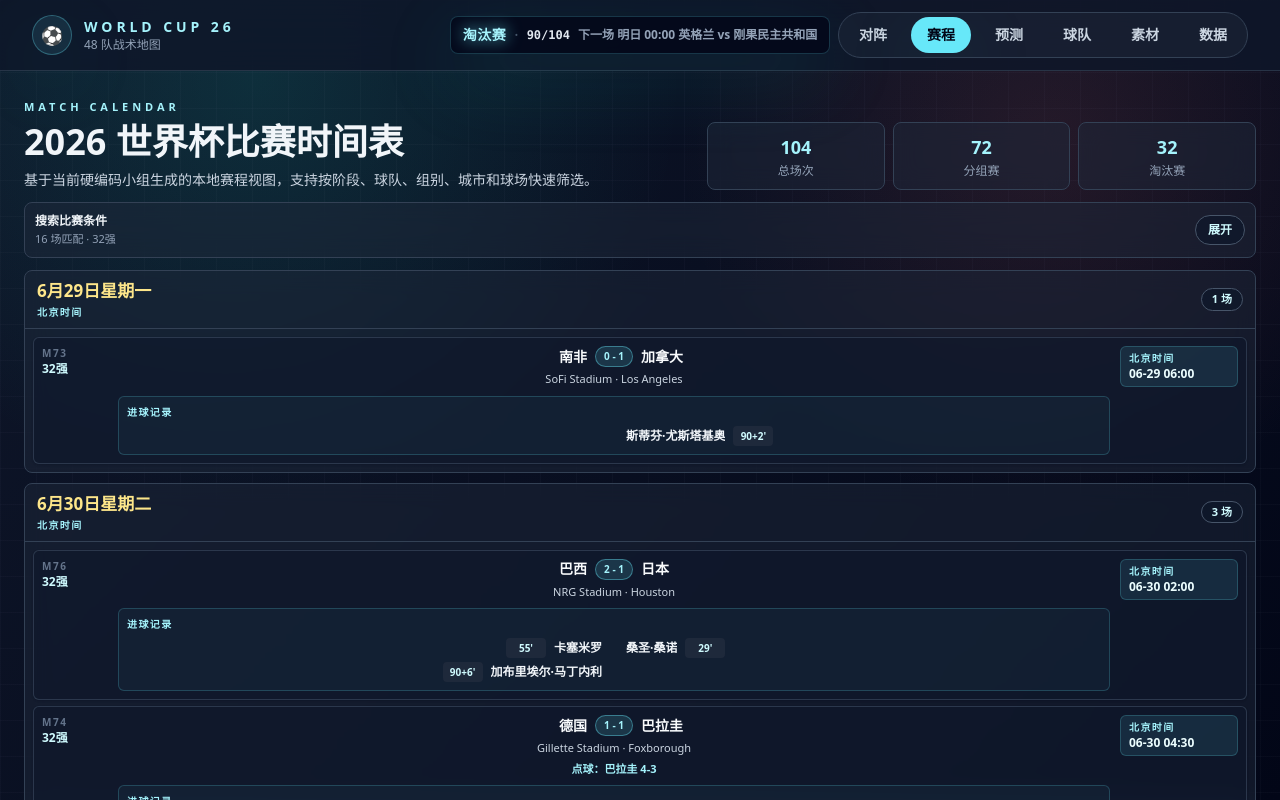
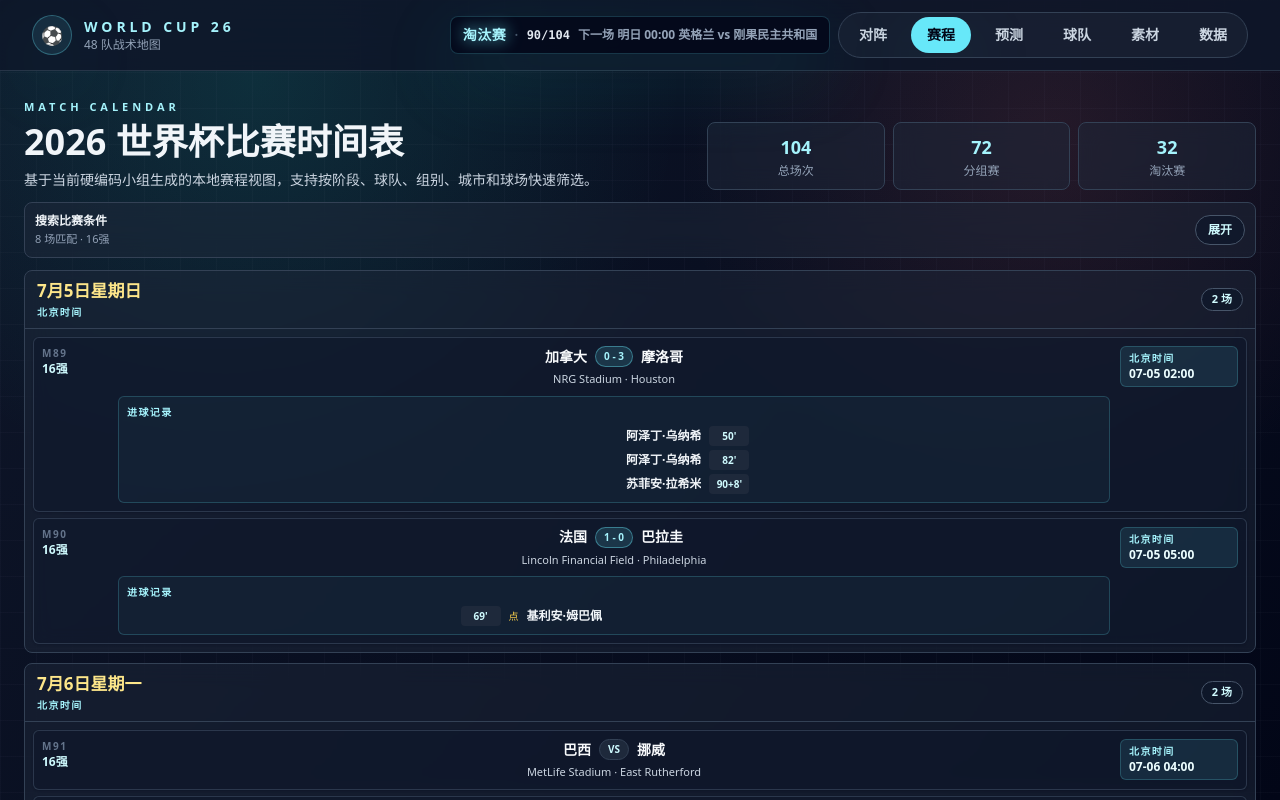
Before and after one commit to huayu2025ai-sketch/world-cup-26, a Next.js app: page /schedule in a window 1280 px wide. Shown: the top 800 px of the page. Built offline with nearby package versions, Linux system fonts and the light colour scheme.

Commit message:
Default schedule page to round of 16

```diff
--- a/app/schedule/page.tsx
+++ b/app/schedule/page.tsx
@@ -102,7 +102,7 @@ const NEWS_WINDOW_MS = 48 * 60 * 60 * 1000;
 
 export default function SchedulePage() {
   const [query, setQuery] = useState("");
-  const [stage, setStage] = useState<(typeof scheduleStages)[number]>("32强");
+  const [stage, setStage] = useState<(typeof scheduleStages)[number]>("16强");
   const [isFilterOpen, setIsFilterOpen] = useState(false);
   const [newsIndexMap, setNewsIndexMap] = useState<Record<number, number>>({});
   const [now, setNow] = useState(() => Date.now());
```
